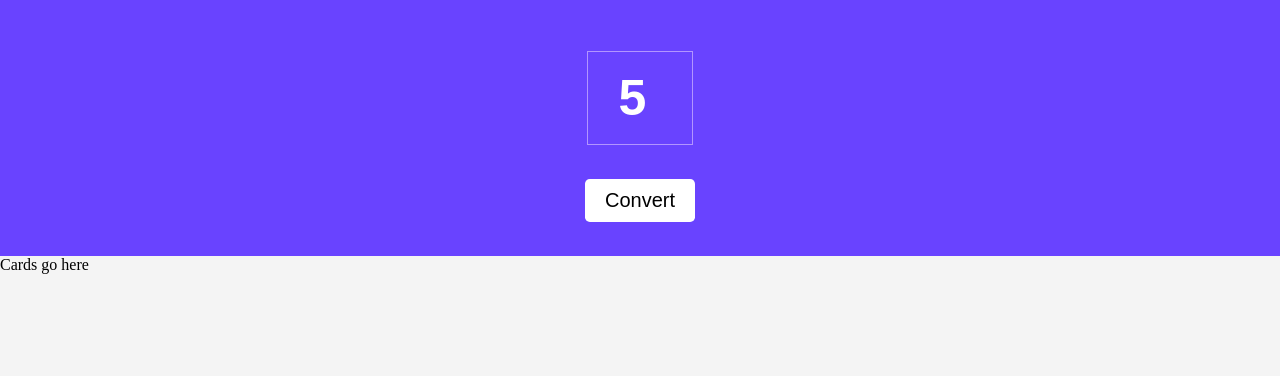
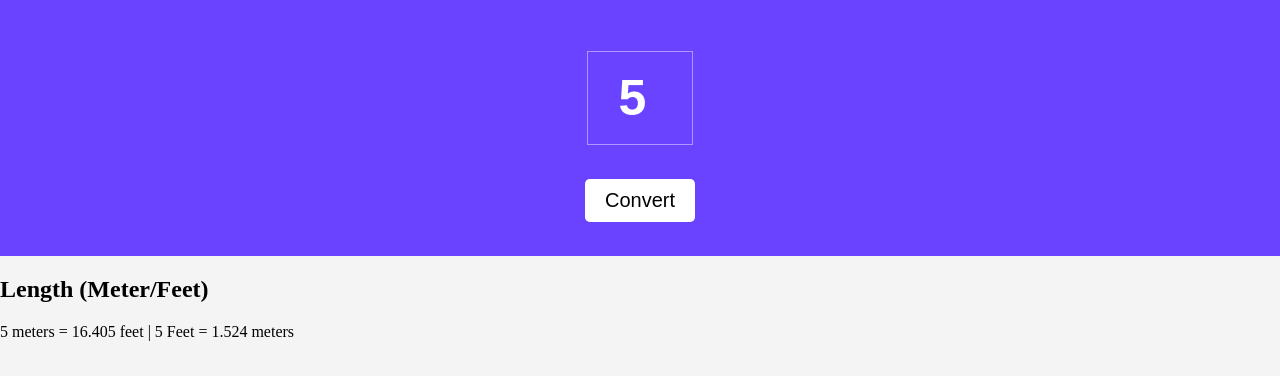
Before and after one commit to Marko-Pavlovic-at/unit-converter, a plain HTML site: page index.html in a window 1280 px wide. Both pictures are taken after typing "5" into the empty fields and a click on the button "Convert". Shown: the part 144-520 px from the top of the page. Drawn offline with Linux system fonts and the light colour scheme.

Commit message:
logic works for first card

```diff
--- a/index.html
+++ b/index.html
@@ -23,7 +23,7 @@
         <button id="convert-btn">Convert</button>
       </section>
       <section id="card-section">
-        <div>Cards go here</div>
+        <div class="cards"></div>
       </section>
     </main>
 
--- a/main.js
+++ b/main.js
@@ -0,0 +1,37 @@
+// Get Dom Elements
+
+const unitInput = document.getElementById("unit-input");
+const convertBtn = document.getElementById("convert-btn");
+const cards = document.querySelector(".cards");
+
+//console.log(unitInput, convertBtn, cards);
+
+// Event Listener
+
+convertBtn.addEventListener("click", function () {
+  render();
+});
+
+// functions
+
+// Hard Coded Way
+
+function render() {
+  // - 1 meter = 3.281 feet
+  //- 1 liter = 0.264 gallon
+  //- 1 kilogram = 2.204 pound
+  let unit = Number(unitInput.value);
+  let metersToFeet = unit * 3.281;
+  let feetToMeter = unit / 3.281;
+  let literToGallon = unit * 0.264;
+  let gallonToLiter = unit / 0.264;
+  let kiloToPound = unit * 2.204;
+  let poundToKilo = unit / 2.204;
+
+  cards.innerHTML += `
+    <div class = "card">
+    <h2>Length (Meter/Feet)</h2>
+    <p>${unit} meters = ${metersToFeet.toFixed(3)} feet | ${unit} Feet = ${feetToMeter.toFixed(3)} meters</p>
+    </div>
+  `;
+}
```
